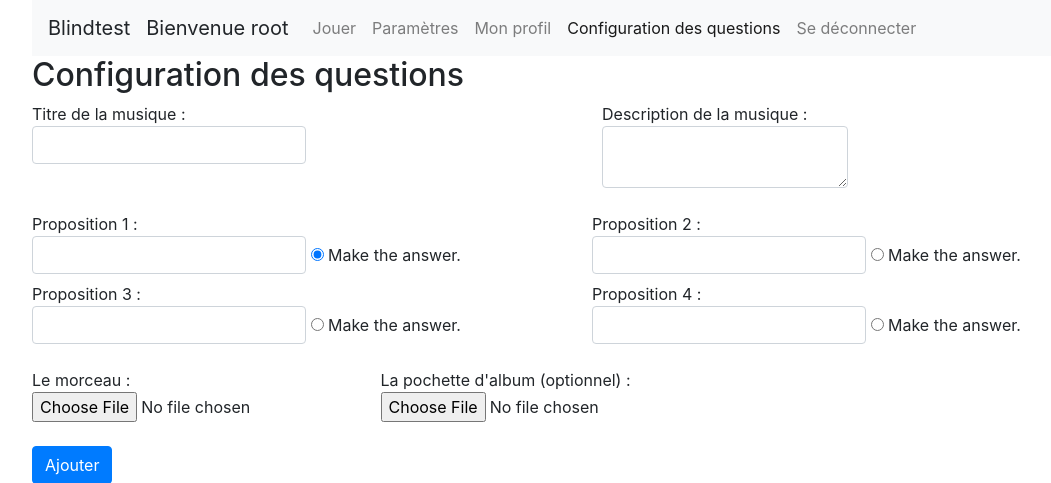
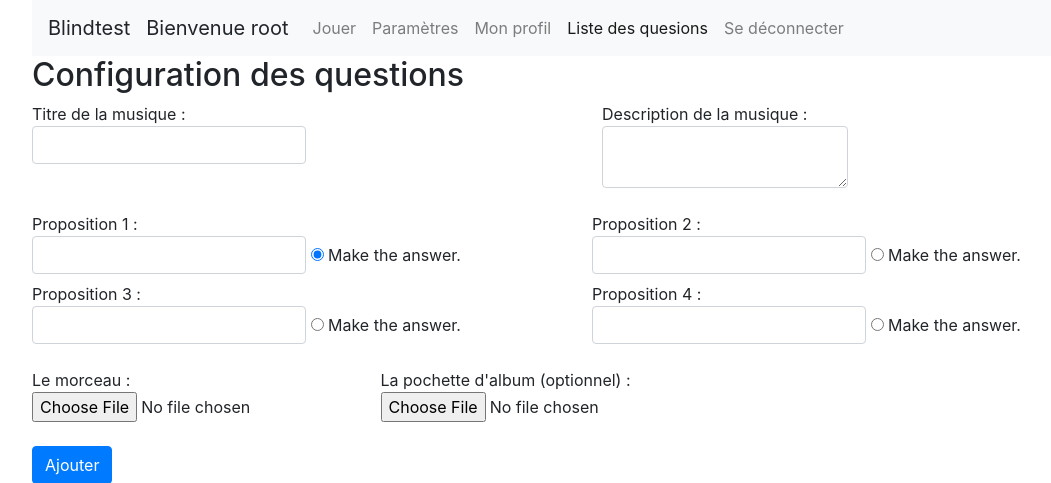
Before and after one commit to BillyNgu/tpi, a PHP site: page /crud.php in a window 1280 px wide. Shown: the top 483 px of the page, without its empty margins (53-1104 px from the left). Run offline with PHP 8.4, Linux system fonts and the light colour scheme; a user stored in the database is signed in; data comes from the database, SQL or seed files in the repository.

Commit message:
change link.

```diff
--- a/navbar.php
+++ b/navbar.php
@@ -33,9 +33,9 @@
                 <?php if ($userData['user_status'] == 1): ?>
                     <li class="nav-item">
                         <?php if (!empty($crud)): ?>
-                            <a class="nav-link active" href="#">Configuration des questions</a>
+                            <a class="nav-link active" href="#">Liste des quesions</a>
                         <?php else: ?>
-                            <a class="nav-link" href="crud.php">Configuration des questions</a>
+                            <a class="nav-link" href="crud_option.php">Liste des questions</a>
                         <?php endif; ?>
                     </li>
                 <?php endif; ?>
```
